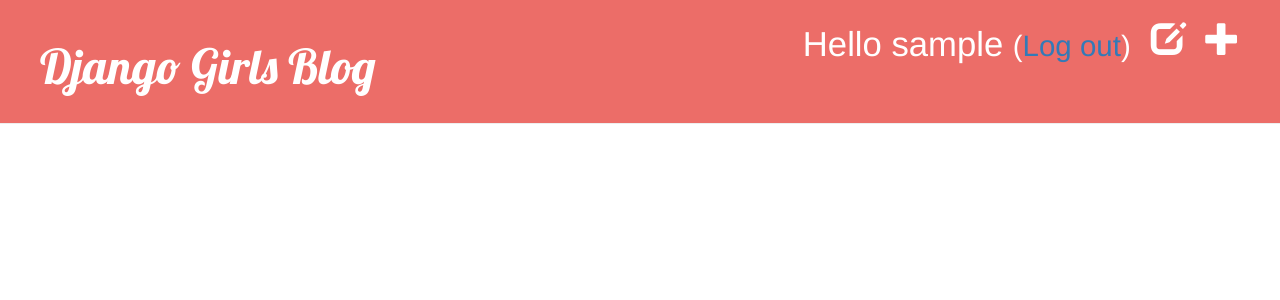
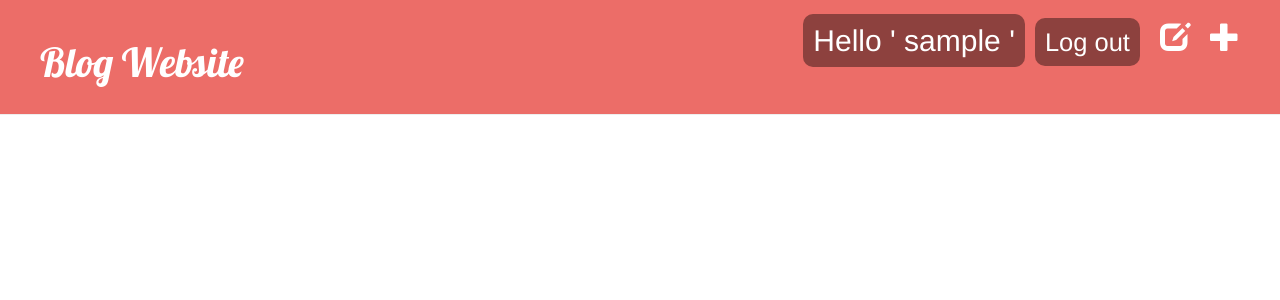
Before and after one commit to KumarRachit/Blog-Project, a Django app: page /drafts/ in a window 1280 px wide. Shown: the top 300 px of the page. Run offline with Django 3.2, Linux system fonts and the light colour scheme; the visitor is signed in with stand-in values (Sample User, id 1); data that the repository does not hold is empty; some libraries are stand-ins or nearby versions.

Commit message:
Made some changes in CSS.

```diff
--- a/blog/static/css/blog.css
+++ b/blog/static/css/blog.css
@@ -6,7 +6,7 @@
 
 .page-header h1, .page-header h1 a, .page-header h1 a:visited, .page-header h1 a:active {
   color: #fff;
-  font-size: 36pt;
+  font-size: 4rem;
   text-decoration: none;
 }
 
@@ -34,7 +34,7 @@ h1, h2, h3, h4 {
 .top-menu, .top-menu:hover, .top-menu:visited {
   color: #ffffff;
   float: right;
-  font-size: 26pt;
+  font-size: 3rem;
   margin-right: 20px;
 }
 
@@ -46,6 +46,36 @@ h1, h2, h3, h4 {
   color: #000;
 }
 
-.glyphicon{
-  float: right;
+.top-menu{
+  color: #fff;
 }
+
+.top-menu small a{
+  color: #fff;
+  text-decoration: none;
+}
+
+.top-menu small{
+  color: #fff;
+  background: #8d413e;
+  padding: 1rem;
+  border-radius: 10px 10px 10px 10px;
+}
+
+p span{
+  text-decoration: none;
+  margin-right: 1rem;
+  background-color: #8d413e;
+  color: #fff;
+  padding: 1rem;
+  border-radius: 10px 10px 10px 10px;
+}
+
+p span:hover{
+  color: #000;
+}
+
+.top-menu small a:hover{
+  text-decoration: none;
+  color: #000;
+}
--- a/blog/templates/blog/base.html
+++ b/blog/templates/blog/base.html
@@ -1,7 +1,7 @@
 {% load static %} <!--  loading static files here.We also need to tell our HTML template that we added some CSS. -->
 <html>
     <head>
-            <title>Django Girls blog</title>
+            <title>Blog Website</title>
 
         <!-- Bootstrap style link starts -->
 
@@ -28,12 +28,12 @@
         {% if user.is_authenticated %} <!-- Other people won't be able to edit existing posts. -->
             <a href="{% url 'post_new' %}" class="top-menu"><span class="glyphicon glyphicon-plus"></span></a>
             <a href="{% url 'post_draft_list' %}" class="top-menu"><span class="glyphicon glyphicon-edit"></span></a>
-            <p class="top-menu">Hello {{ user.username }} <small>(<a href="{% url 'logout' %}">Log out</a>)</small></p>
+            <p class="top-menu"><span>Hello ' {{ user.username }} '</span><small><a  href="{% url 'logout' %}">Log out</a></small></p>
             {% else %}
             <a href="{% url 'login' %}" class="top-menu"><span class="glyphicon glyphicon-lock"></span></a>
             <!--  We don't want to show our list of drafts to everybody, so we'll put it inside the % if user.is_authenticated %.We created a view post_list that displays only published blog posts (those with non-empty published_date).Time to do something similar, but for draft posts. -->
         {% endif %}
-            <h1><a href="/">Django Girls Blog</a></h1>
+            <h1><a href="/">Blog Website</a></h1>
     </div>
     <div class="content container">
         <div class="row">
```
